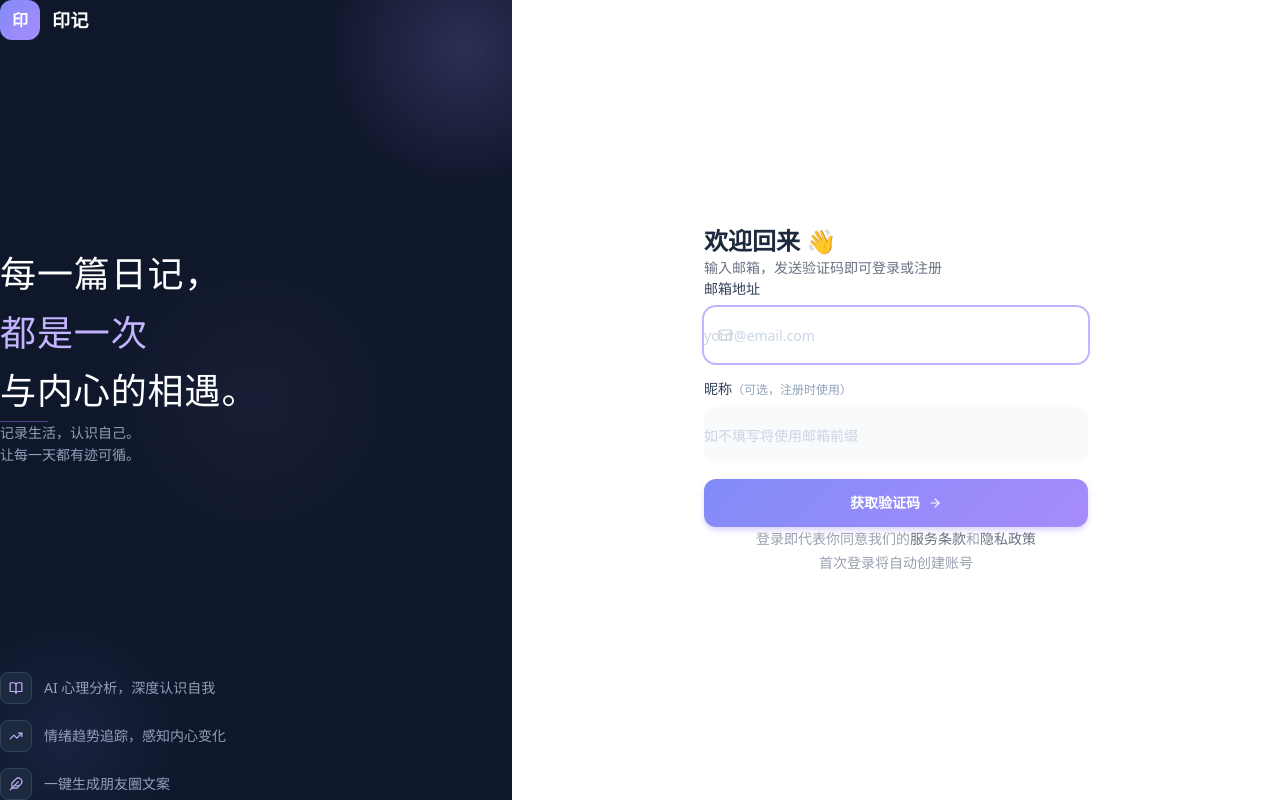
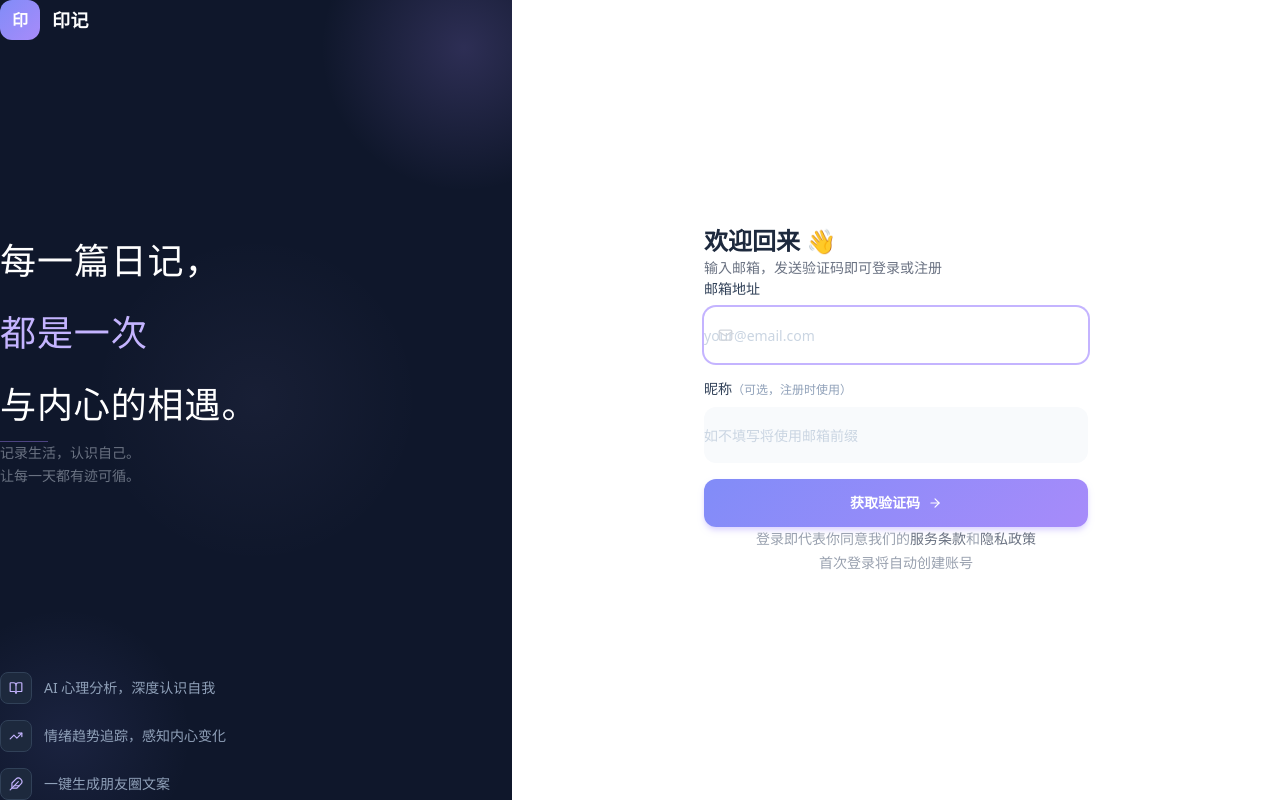
Before and after one commit to arvelvale/-, a React app in the folder frontend/: page /login in a window 1280 px wide. Built offline with nearby package versions, Linux system fonts and the light colour scheme; the HTML template or start-up script is replaced by a standard one.

Commit message:
fix: 修复登录页3处UI细节-左侧安全边距/邮箱图标遮挡/标语字重行高

```diff
--- a/frontend/src/pages/LoginPage.tsx
+++ b/frontend/src/pages/LoginPage.tsx
@@ -143,7 +143,7 @@ export default function LoginPage() {
         {/* ══════════════════════════════════════
             左侧：品牌区，占 40%，深色暗夜
         ══════════════════════════════════════ */}
-        <div className="hidden md:flex w-[40%] h-full flex-col justify-between p-16 relative overflow-hidden flex-shrink-0 bg-slate-900">
+        <div className="hidden md:flex w-[40%] h-full flex-col justify-between p-12 lg:p-16 relative overflow-hidden flex-shrink-0 bg-slate-900">
 
           {/* 光晕装饰 */}
           <div className="absolute -top-24 -right-24 w-72 h-72 rounded-full opacity-20"
@@ -164,13 +164,13 @@ export default function LoginPage() {
 
           {/* 中间大标语 */}
           <div className="relative z-10">
-            <p className="text-white text-4xl font-light leading-relaxed tracking-wide">
+            <p className="text-white text-4xl font-medium leading-loose tracking-wide">
               每一篇日记，<br />
               <span className="text-violet-300">都是一次</span><br />
               与内心的相遇。
             </p>
             <div className="mt-8 w-12 h-px bg-violet-400/40" />
-            <p className="mt-5 text-slate-400 text-sm leading-relaxed">
+            <p className="mt-5 text-gray-500 text-sm leading-relaxed">
               记录生活，认识自己。<br />让每一天都有迹可循。
             </p>
           </div>
@@ -226,7 +226,7 @@ export default function LoginPage() {
                       onChange={e => setEmail(e.target.value)}
                       onKeyDown={handleKeyDown}
                       placeholder="your@email.com"
-                      className={inputCls + ' pl-10'}
+                      className={inputCls + ' pl-11'}
                       autoFocus
                     />
                   </div>
```
